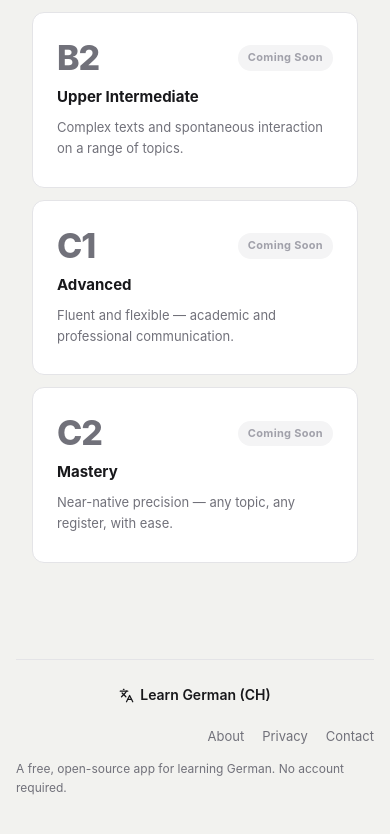
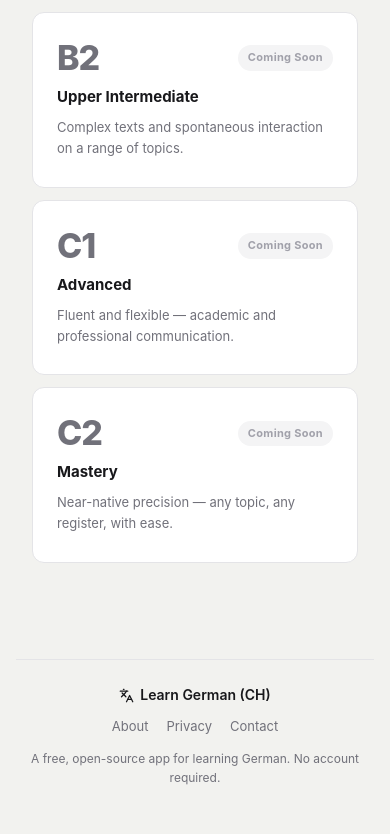
Before and after one commit to davide-muzzi/learn-german, a Vue app: page / in a window 390 px wide. Shown: the part 872-1706 px from the top of the page. Built offline with nearby package versions, Linux system fonts and the light colour scheme.

Commit message:
fix: center mobile footer and clear notes FAB overlap — move footer media query after base styles to fix override

```diff
--- a/src/style.css
+++ b/src/style.css
@@ -880,7 +880,7 @@ tbody tr:hover td { background: var(--surface); }
   .main {
     margin-left: 0;
     margin-right: 0;
-    padding: calc(52px + 20px) 16px 24px;
+    padding: calc(52px + 20px) 16px 96px;
     max-width: 100%;
   }
 
@@ -909,9 +909,6 @@ tbody tr:hover td { background: var(--surface); }
   /* Reduce coming-soon padding */
   .coming-soon-card { padding: 36px 20px; }
 
-  /* Footer: stack on mobile */
-  .footer-inner { flex-direction: column; align-items: flex-start; gap: 10px; }
-  .footer-nav { margin-left: 0; }
 }
 
 /* ── MAIN CONTENT WRAPPER ── */
@@ -954,6 +951,12 @@ tbody tr:hover td { background: var(--surface); }
   margin-top: 12px;
   font-size: 12px;
   color: var(--muted);
+}
+
+@media (max-width: 768px) {
+  .footer-inner { flex-direction: column; flex-wrap: nowrap; align-items: center; gap: 10px; }
+  .footer-nav { margin-left: 0; justify-content: center; }
+  .footer-copy { text-align: center; }
 }
 
 /* ── ABOUT PAGE ── */
```
